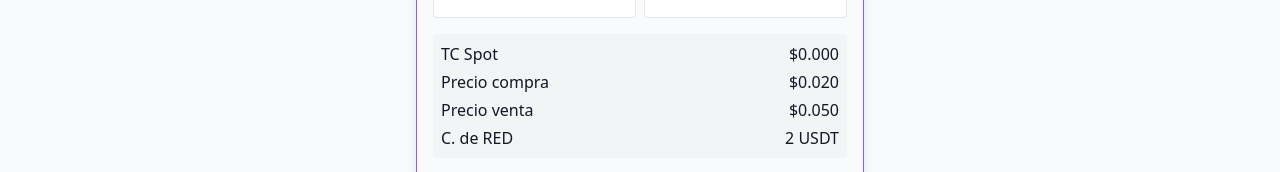
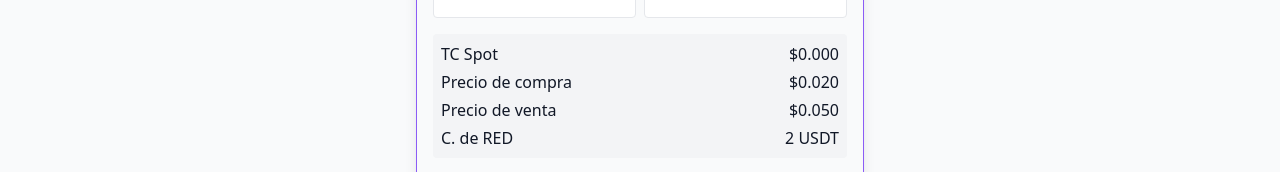
Before and after one commit to novacoinotc/Novacoin-OTC, a React (Create React App) app: page / in a window 1280 px wide. Both pictures are taken after a click on the button "Operación". Shown: the part 363-535 px from the top of the page. Built offline with nearby package versions, Linux system fonts and the light colour scheme; no server answers; the database is empty.

Commit message:
Update OperationView.js

```diff
--- a/src/components/OperationView.js
+++ b/src/components/OperationView.js
@@ -1,5 +1,7 @@
 import React, { useState, useEffect, useRef } from 'react'
 
+// Nota: html2canvas ya viene global tras incluir el <script> en index.html
+// se accede con window.html2canvas
 const OPERATORS = [
   { name: 'Gael',      color: '#FACC15', purchaseOffset: 0.02, saleOffset: 0.05, usePurchaseForFinal: true },
   { name: 'Christian', color: '#F97316', purchaseOffset: 0.02, saleOffset: 0.05, usePurchaseForFinal: true },
@@ -18,30 +20,34 @@ export default function OperationView() {
 
   // Cargar últimos valores de localStorage
   const [deposited, setDeposited] = useState(() => localStorage.getItem('op_deposit') || '')
-  const [spot, setSpot]         = useState(() => localStorage.getItem('op_spot')     || '')
+  const [spot, setSpot]         = useState(() => localStorage.getItem('op_spot') || '')
   const [operator, setOperator] = useState(() => localStorage.getItem('op_operator') || 'Issac')
 
+  // Guardar en localStorage cuando cambian
   useEffect(() => { localStorage.setItem('op_deposit', deposited) }, [deposited])
   useEffect(() => { localStorage.setItem('op_spot',     spot)     }, [spot])
   useEffect(() => { localStorage.setItem('op_operator', operator) }, [operator])
 
-  const op     = OPERATORS.find(o => o.name === operator)
-  const depNum = parseFloat(deposited) || 0
-  const spotNum= parseFloat(spot)      || 0
+  const op = OPERATORS.find(o => o.name === operator) || OPERATORS[0]
+
+  // parseFloat seguro
+  const depNum  = parseFloat(deposited) || 0
+  const spotNum = parseFloat(spot)      || 0
 
   // precios
   const buyPrice  = spotNum + op.purchaseOffset
   const sellPrice = spotNum + op.saleOffset
 
-  // cálculos
-  const rawAmount   = depNum / buyPrice
+  // cantidad USDT antes de fee
+  const rawAmount = depNum / buyPrice
+  // para los que usan spot en la final
   const finalAmount = op.usePurchaseForFinal
     ? rawAmount - NETWORK_COST
-    : depNum / spotNum - NETWORK_COST
+    : (spotNum > 0 ? depNum / spotNum : 0) - NETWORK_COST
 
-  // usar la versión global de html2canvas
+  // captura y copia como imagen
   const copyAsImage = async () => {
-    if (!containerRef.current) return
+    if (!containerRef.current || !window.html2canvas) return
     const canvas = await window.html2canvas(containerRef.current)
     canvas.toBlob(blob => {
       if (!blob) return
@@ -60,6 +66,7 @@ export default function OperationView() {
         NovaCoin · Operación
       </h2>
 
+      {/* selector de operador */}
       <div>
         <label className="block text-sm font-semibold mb-1">Operador</label>
         <select
@@ -73,6 +80,7 @@ export default function OperationView() {
         </select>
       </div>
 
+      {/* depósito y spot */}
       <div className="grid grid-cols-2 gap-2">
         <div>
           <label className="block text-sm">CCY Depositado (MXN)</label>
@@ -94,18 +102,33 @@ export default function OperationView() {
         </div>
       </div>
 
+      {/* tabla de cotización */}
       <div className="bg-gray-100 p-2 rounded space-y-1">
-        <div className="flex justify-between"><span>TC Spot</span><span>${spotNum.toFixed(3)}</span></div>
-        <div className="flex justify-between"><span>Precio compra</span><span>${buyPrice.toFixed(3)}</span></div>
-        <div className="flex justify-between"><span>Precio venta</span><span>${sellPrice.toFixed(3)}</span></div>
-        <div className="flex justify-between"><span>C. de RED</span><span>{NETWORK_COST} USDT</span></div>
+        <div className="flex justify-between">
+          <span>TC Spot</span>
+          <span>${spotNum.toFixed(3)}</span>
+        </div>
+        <div className="flex justify-between">
+          <span>Precio de compra</span>
+          <span>${buyPrice.toFixed(3)}</span>
+        </div>
+        <div className="flex justify-between">
+          <span>Precio de venta</span>
+          <span>${sellPrice.toFixed(3)}</span>
+        </div>
+        <div className="flex justify-between">
+          <span>C. de RED</span>
+          <span>{NETWORK_COST} USDT</span>
+        </div>
       </div>
 
+      {/* resultado final */}
       <div className="text-lg font-semibold flex justify-between">
         <span>Cantidad</span>
         <span>{finalAmount.toFixed(3)} USDT</span>
       </div>
 
+      {/* botones */}
       <div className="flex justify-between space-x-2">
         <button
           onClick={copyAsImage}
@@ -114,7 +137,10 @@ export default function OperationView() {
           📸 Copiar como imagen
         </button>
         <button
-          onClick={() => { setDeposited(''); setSpot('') }}
+          onClick={() => {
+            setDeposited('')
+            setSpot('')
+          }}
           className="flex-1 bg-red-600 text-white py-2 rounded hover:bg-red-500"
         >
           ❌ Limpiar
```
